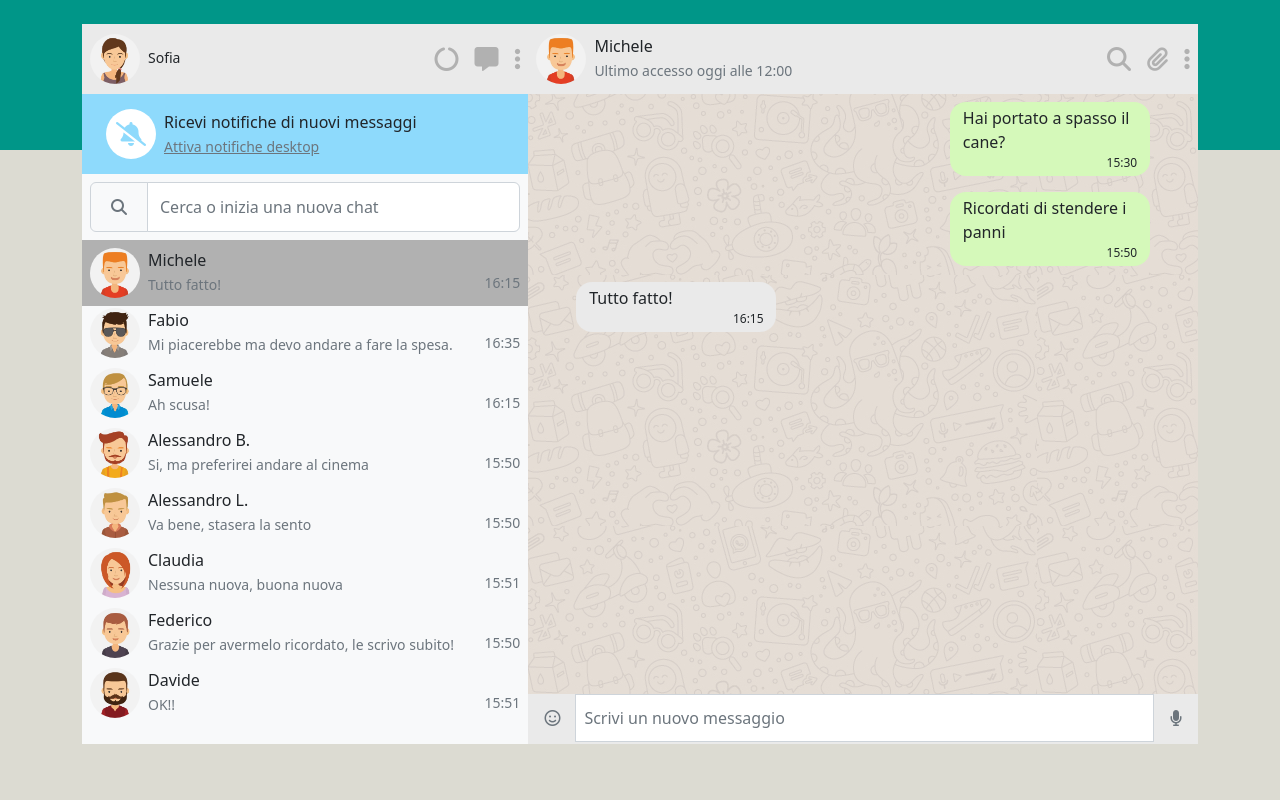
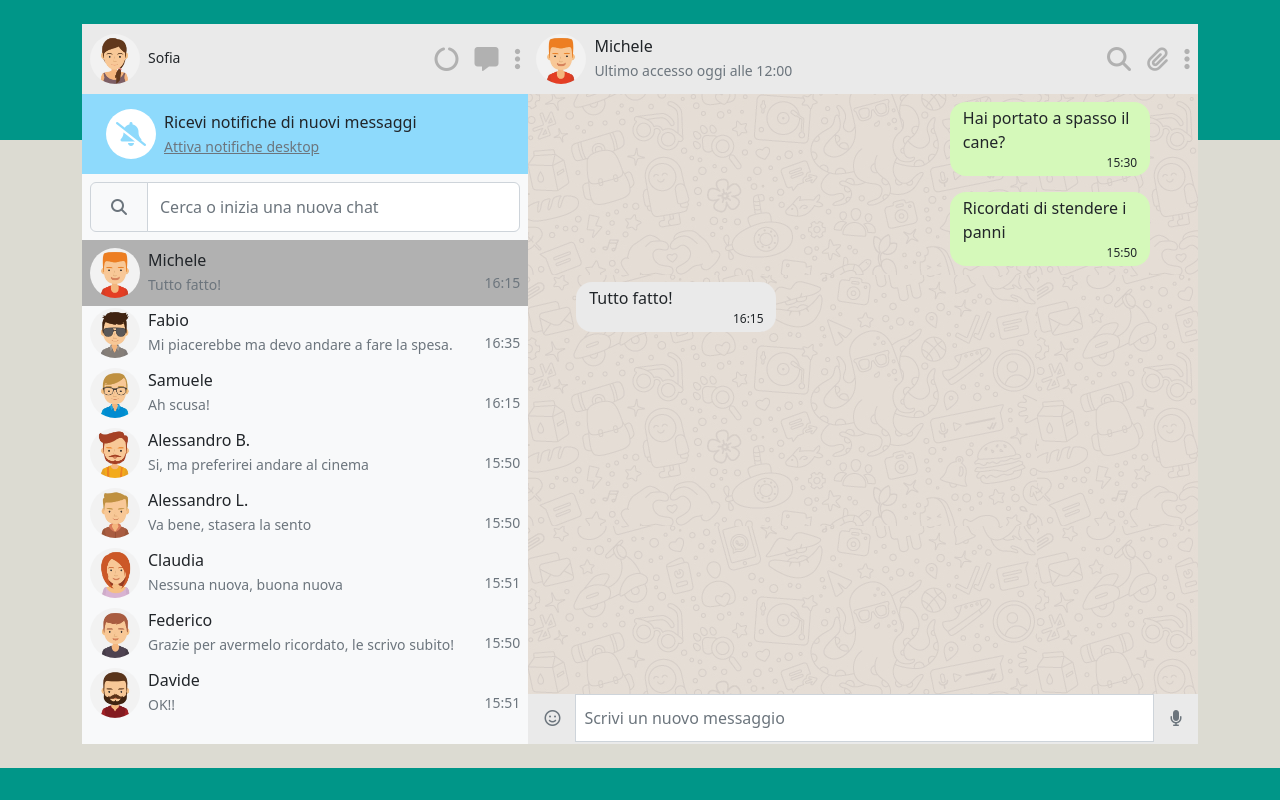
Before and after one commit to naz1ne/vue-boolzapp, a plain HTML site: page index.html in a window 1280 px wide. Drawn offline with nearby package versions, Linux system fonts and the light colour scheme.

Commit message:
change style background

```diff
--- a/assets/css/style.css
+++ b/assets/css/style.css
@@ -4,9 +4,9 @@
       box-sizing: border-box;
 }
 
-/* body {
-      height: 100vh;
-} */
+body {
+      background-image: linear-gradient(to bottom, var(--bz_theme) 0, var(--bz_theme) 140px, var(--bz_lightning) 140px, var(--bz_lightning) 100%);
+}
 
 :root {
       --bz_theme: #009688;
@@ -19,21 +19,6 @@
 
 #app {
       height: 90vh;
-      position: fixed;
-      top: 0;
-      z-index: 1000;
-      left: 50%;
-      transform: translate(-50%);
-}
-
-.head_background {
-      background-color: var(--bz_theme);
-      height: 150px;
-}
-
-.foot_background {
-      background-color: var(--bz_lightning);
-      height: calc(100vh - 150px);
 }
 
 .left_section {
--- a/index.html
+++ b/index.html
@@ -16,8 +16,7 @@
 </head>
 
 <body>
-      <div class="head_background"></div>
-      <div class="foot_background"></div>
+
       <div id="app" class="container d-flex my-4">
             <div class="left_section bg-light">
                   <div class="left_head d-flex justify-content-between align-items-center">
```
